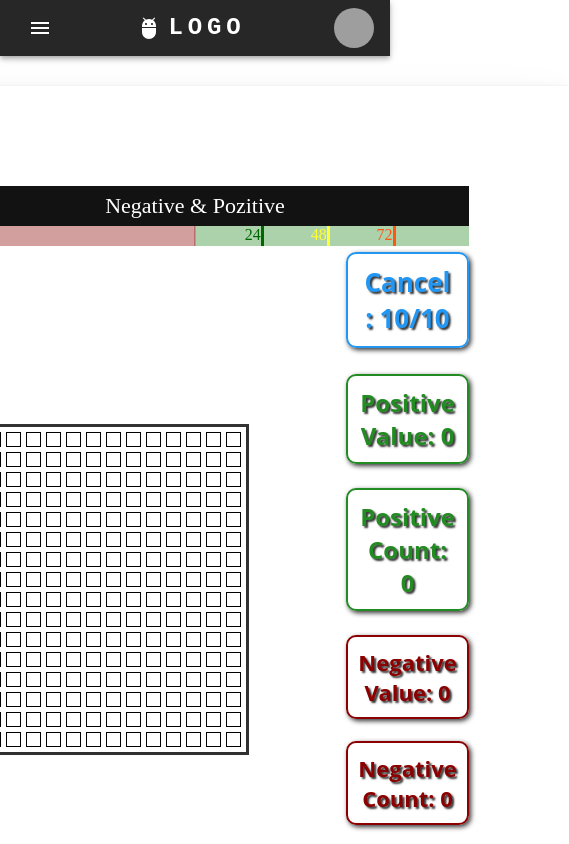
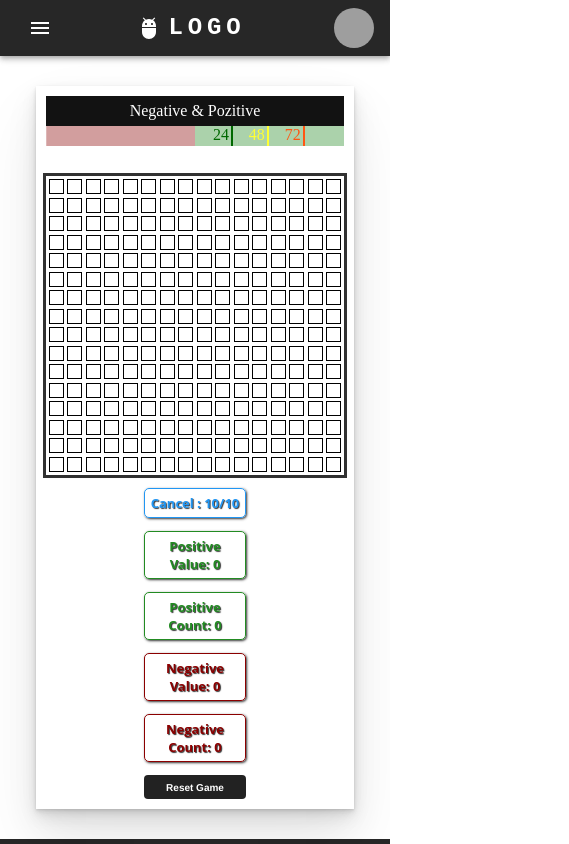
Before and after one commit to gorkemAlpaslan/Splend-Game, a Next.js app: page / in a window 390 px wide. Shown: the top 844 px of the page, 569 px wide, since content can reach past the window. Built offline with nearby package versions, Linux system fonts and the light colour scheme; grey boxes are pictures that could not be loaded.

Commit message:
scoreGame responsive tasarımı neredeyse tamamlandı

```diff
--- a/components/games/score-game-style.module.sass
+++ b/components/games/score-game-style.module.sass
@@ -11,6 +11,12 @@ $font-family: 'Open Sans', sans-serif
 .gameContainer
   box-shadow: rgba(0, 0, 0, 0.07) 0px 1px 2px, rgba(0, 0, 0, 0.07) 0px 2px 4px, rgba(0, 0, 0, 0.07) 0px 4px 8px, rgba(0, 0, 0, 0.07) 0px 8px 16px, rgba(0, 0, 0, 0.07) 0px 16px 32px, rgba(0, 0, 0, 0.07) 0px 32px 64px
   padding: 100px
+  @include breakpoint(lg)
+    padding: 50px
+  @include breakpoint(md)
+    padding: 20px
+  @include breakpoint(md-sm)
+    padding: 10px
 
 .gameTitle
   background: #121212
@@ -21,6 +27,9 @@ $font-family: 'Open Sans', sans-serif
   display: flex
   align-items: center
   justify-content: center
+  @include breakpoint(lg)
+    font-size: 16px
+    height: 30px
 
 .scoreLine
   position: relative
@@ -47,30 +56,37 @@ $font-family: 'Open Sans', sans-serif
     width: 50%
     top: 0px
     left: 50%
+
   .goalsNegative
     position: absolute
-    rotate: 180deg
     height: 20px
     width: 50%
     top: 0px
     left: 0%
+    rotate: 180deg
 
   .goal
     position: absolute
     height: 100%
     top: 0px
 
+    .negativeInner
+      width: fit-content
+      rotate: 180deg
+      margin-right: 2px
+    .positiveInner
+      margin-right: 2px
+
   .goalEasy
-    border-right: 3px solid #006800
+    border-right: 2px solid #006800
     direction: rtl
     color: #006800
   .goalMedium
-    border-right: 3px solid #ffff33
+    border-right: 2px solid #ffff33
     direction: rtl
     color: #ffff33
-
   .goalHard
-    border-right: 3px solid #ff5613
+    border-right: 2px solid #ff5613
     direction: rtl
     color: #ff5613
 
@@ -78,6 +94,9 @@ $font-family: 'Open Sans', sans-serif
   display: flex
   flex-direction: row
   align-items: center
+  @include breakpoint(md-sm)
+    flex-direction: column
+    justify-content: center
 
   .gameGrid
     padding: 5px
@@ -86,8 +105,17 @@ $font-family: 'Open Sans', sans-serif
     grid-template-rows: repeat(16, 1fr)
     grid-gap: 5px
     margin: 40px 100px 0px 0px
-
     box-shadow: rgba(0, 0, 0, 0.16) 0px 1px 4px, rgb(51, 51, 51) 0px 0px 0px 3px
+    @include breakpoint(lg)
+      margin: 40px 50px 0px 0px
+    @include breakpoint(md-sm)
+      margin: 0px
+      margin-top: 50px
+      grid-gap: 3.5px
+      padding: 3px
+    @include breakpoint(sm)
+      padding: 1px
+      grid-gap: 2px
 
     .gameGridButtons
       width: 30px
@@ -111,7 +139,7 @@ $font-family: 'Open Sans', sans-serif
       user-select: none
       -webkit-user-select: none
       touch-action: manipulation
-      @include breakpoint(md-sm)
+      @include breakpoint(lg)
         width: 20px
         height: 20px
         font-size: 8px
@@ -119,6 +147,7 @@ $font-family: 'Open Sans', sans-serif
         width: 15px
         height: 15px
         font-size: 8px
+
       &:hover
         scale: 1.2
 
@@ -145,6 +174,14 @@ $font-family: 'Open Sans', sans-serif
       border-radius: 10px
       padding: 10px
       box-shadow: 2px 2px 5px $secondary-color
+      @include breakpoint(lg)
+        max-width: 90px
+        font-size: 13px
+        text-shadow: 1px 1px 1px $secondary-color
+        border: 1px solid $primary-color
+        border-radius: 5px
+        padding: 5px
+        box-shadow: 1px 1px 2.5px $secondary-color
 
     .positiveCounter
       max-width: 180px
@@ -158,7 +195,14 @@ $font-family: 'Open Sans', sans-serif
       border-radius: 10px
       padding: 10px
       box-shadow: 2px 2px 5px $secondary-color
-      @include breakpoint(md-sm)
+      @include breakpoint(lg)
+        max-width: 90px
+        font-size: 13px
+        text-shadow: 1px 1px 1px $secondary-color
+        border: 1px solid #228B22
+        border-radius: 5px
+        padding: 5px
+        box-shadow: 1px 1px 2.5px $secondary-color
 
     .negativeCounter
       max-width: 180px
@@ -172,6 +216,14 @@ $font-family: 'Open Sans', sans-serif
       border-radius: 10px
       padding: 10px
       box-shadow: 2px 2px 5px $secondary-color
+      @include breakpoint(lg)
+        max-width: 90px
+        font-size: 13px
+        text-shadow: 1px 1px 1px $secondary-color
+        border: 1px solid #8B0000
+        border-radius: 5px
+        padding: 5px
+        box-shadow: 1px 1px 2.5px $secondary-color
 
     .resetButton
       background-color: #222
@@ -185,10 +237,7 @@ $font-family: 'Open Sans', sans-serif
       font-size: 16px
       font-weight: 700
       line-height: 1.5
-      margin: 0
       max-width: none
-      min-height: 44px
-      min-width: 10px
       outline: none
       overflow: hidden
       padding: 9px 20px 8px
@@ -201,6 +250,9 @@ $font-family: 'Open Sans', sans-serif
       width: 100%
       &:hover
         opacity: .75
+      @include breakpoint(lg)
+        font-size: 10px
+        padding: 5px 10px 4px
 
 .animated
   animation: pulse .5s ease-in-out
--- a/components/games/score-game.tsx
+++ b/components/games/score-game.tsx
@@ -154,7 +154,9 @@ const ScoreGame: React.FC<{}> = () => {
                 className={`${styles.goalEasy} ${styles.goal}`}
                 style={{ width: `${goalEasy}%` }}
               >
-                {Math.round(goalEasy)}
+                <div className={styles.positiveInner}>
+                  {Math.round(goalEasy)}
+                </div>
               </div>
             )}
             {goalMedium > 0 && (
@@ -162,7 +164,9 @@ const ScoreGame: React.FC<{}> = () => {
                 className={`${styles.goalMedium} ${styles.goal}`}
                 style={{ width: `${goalMedium}%` }}
               >
-                {Math.round(goalMedium)}
+                <div className={styles.positiveInner}>
+                  {Math.round(goalMedium)}
+                </div>
               </div>
             )}
             {goalHard > 0 && (
@@ -170,7 +174,9 @@ const ScoreGame: React.FC<{}> = () => {
                 className={`${styles.goalHard} ${styles.goal}`}
                 style={{ width: `${goalHard}%` }}
               >
-                {Math.round(goalHard)}
+                <div className={styles.positiveInner}>
+                  {Math.round(goalHard)}
+                </div>
               </div>
             )}
           </div>
@@ -180,7 +186,9 @@ const ScoreGame: React.FC<{}> = () => {
                 className={`${styles.goalEasy} ${styles.goal} ${styles.negativeGoal}`}
                 style={{ width: `${-goalEasy}%` }}
               >
-                {Math.round(goalEasy)}
+                <div className={styles.negativeInner}>
+                  {Math.round(-goalEasy)}
+                </div>
               </div>
             )}
             {goalMedium < 0 && (
@@ -188,7 +196,9 @@ const ScoreGame: React.FC<{}> = () => {
                 className={`${styles.goalMedium} ${styles.goal} ${styles.negativeGoal}`}
                 style={{ width: `${-goalMedium}%` }}
               >
-                {Math.round(goalMedium)}
+                <div className={styles.negativeInner}>
+                  {Math.round(-goalMedium)}
+                </div>
               </div>
             )}
             {goalHard < 0 && (
@@ -196,7 +206,9 @@ const ScoreGame: React.FC<{}> = () => {
                 className={`${styles.goalHard} ${styles.goal} ${styles.negativeGoal}`}
                 style={{ width: `${-goalHard}%` }}
               >
-                {Math.round(goalHard)}
+                <div className={styles.negativeInner}>
+                  {Math.round(-goalHard)}
+                </div>
               </div>
             )}
           </div>
```
